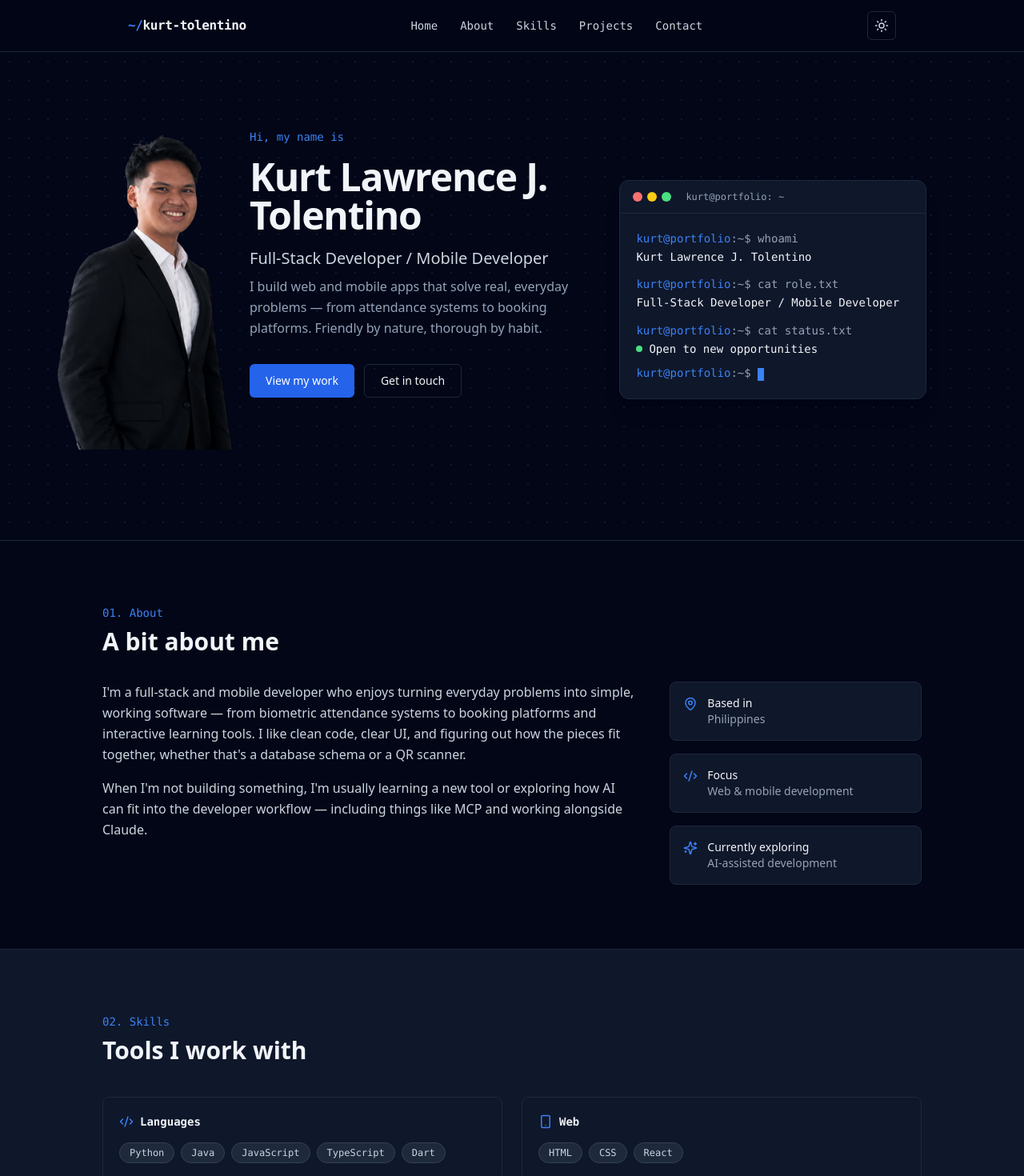
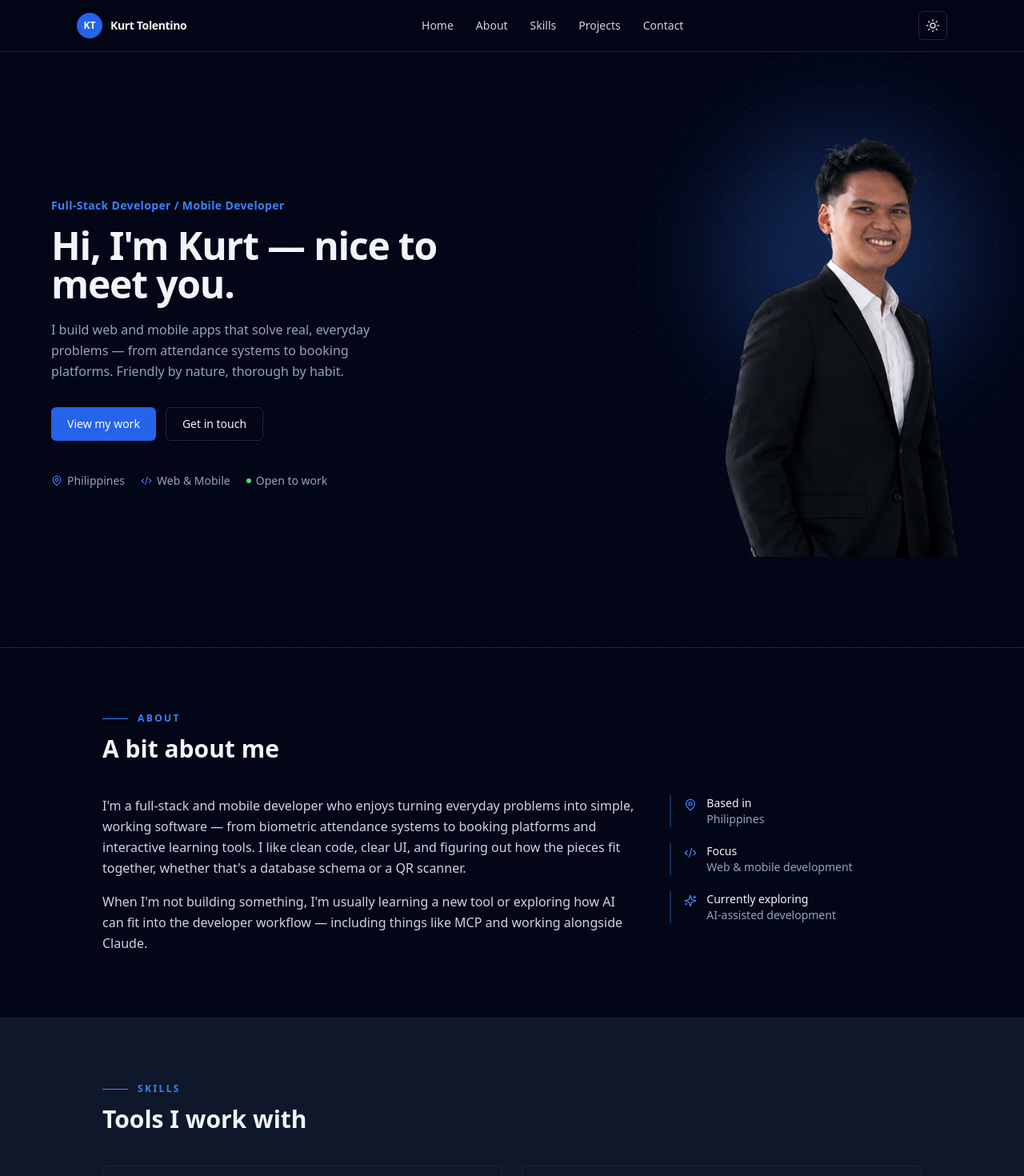
Before and after one commit to shiezZz/MyPortfolio, a React (Vite) app: page / in a window 1280 px wide. Shown: the top 1470 px of the page at 80% size. Built offline with nearby package versions, Linux system fonts and the light colour scheme.

Commit message:
Update Portfolio.jsx

```diff
--- a/src/Portfolio.jsx
+++ b/src/Portfolio.jsx
@@ -27,10 +27,10 @@ const PROFILE = {
   firstName: "Kurt",
   role: "Full-Stack Developer / Mobile Developer",
   location: "Philippines",
-  email: "tolentinolawrencekurt@gmail.com", // TODO: replace with real email
-  github: "https://github.com/shiezZz", // TODO: replace
-  linkedin: "https://www.linkedin.com/in/kurt-tolentino-717275347/", // TODO: replace
-  resumeUrl: "./resume.pdf", // TODO: replace with a real hosted PDF link
+  email: "kurtlawrence.tolentino@email.com",
+  github: "https://github.com/shiezZz",
+  linkedin: "https://www.linkedin.com/in/kurt-tolentino-717275347/",
+  resumeUrl: "./resume.pdf",
 };
 
 const NAV_LINKS = [
@@ -91,6 +91,12 @@ const PROJECTS = [
   },
 ];
 
+const QUICK_FACTS = [
+  { icon: MapPin, label: "Based in", value: PROFILE.location },
+  { icon: Code2, label: "Focus", value: "Web & mobile development" },
+  { icon: Sparkles, label: "Currently exploring", value: "AI-assisted development" },
+];
+
 // ---------------------------------------------------------------------------
 
 export default function Portfolio() {
@@ -107,7 +113,6 @@ export default function Portfolio() {
     }
   }, [menuOpen]);
 
-  // Themed class fragments, computed once per render.
   const c = {
     bg: isDark ? "bg-slate-950" : "bg-slate-50",
     bgAlt: isDark ? "bg-slate-900" : "bg-white",
@@ -120,8 +125,11 @@ export default function Portfolio() {
       ? "bg-slate-950/80 border-slate-800"
       : "bg-slate-50/80 border-slate-200",
     tag: isDark
-      ? "bg-slate-800 text-slate-300 border-slate-700"
-      : "bg-slate-100 text-slate-600 border-slate-200",
+      ? "bg-blue-500/10 text-blue-300"
+      : "bg-blue-50 text-blue-700",
+    chipBg: isDark
+      ? "bg-slate-900 border-slate-700 text-slate-200"
+      : "bg-white border-slate-200 text-slate-700",
     cardHover: isDark ? "hover:border-blue-500/60" : "hover:border-blue-400",
   };
 
@@ -131,9 +139,17 @@ export default function Portfolio() {
     if (el) el.scrollIntoView({ behavior: "smooth", block: "start" });
   };
 
+  const SectionEyebrow = ({ label }) => (
+    <div className="flex items-center gap-3 mb-3">
+      <span className="w-8 h-px bg-blue-500" aria-hidden="true" />
+      <p className="text-xs font-semibold tracking-[0.2em] uppercase text-blue-500">
+        {label}
+      </p>
+    </div>
+  );
+
   return (
     <div className={`${c.bg} ${c.text} min-h-screen font-sans transition-colors duration-300`}>
-      {/* Skip link for keyboard users */}
       <a
         href="#main"
         className="sr-only focus:not-sr-only focus:fixed focus:top-2 focus:left-2 focus:z-50 focus:px-4 focus:py-2 focus:rounded-md focus:bg-blue-600 focus:text-white"
@@ -142,28 +158,28 @@ export default function Portfolio() {
       </a>
 
       {/* ------------------------------------------------------------ HEADER */}
-      <header
-        className={`sticky top-0 z-40 border-b backdrop-blur-md ${c.headerBg}`}
-      >
-        <div className="max-w-5xl mx-auto px-5 sm:px-8">
+      <header className={`sticky top-0 z-40 border-b backdrop-blur-md ${c.headerBg}`}>
+        <div className="max-w-6xl mx-auto px-5 sm:px-8">
           <div className="flex items-center justify-between h-16">
             <button
               onClick={() => scrollTo("home")}
-              className="font-mono text-sm sm:text-base font-semibold tracking-tight focus:outline-none focus-visible:ring-2 focus-visible:ring-blue-500 rounded"
+              className="flex items-center gap-2.5 focus:outline-none focus-visible:ring-2 focus-visible:ring-blue-500 rounded"
               aria-label="Go to home section"
             >
-              <span className="text-blue-500">~/</span>kurt-tolentino
+              <span className="w-8 h-8 rounded-full bg-blue-600 text-white text-xs font-bold flex items-center justify-center">
+                KT
+              </span>
+              <span className="text-sm font-semibold tracking-tight hidden sm:inline">
+                Kurt Tolentino
+              </span>
             </button>
 
-            <nav
-              className="hidden md:flex items-center gap-1"
-              aria-label="Primary"
-            >
+            <nav className="hidden md:flex items-center gap-1" aria-label="Primary">
               {NAV_LINKS.map((link) => (
                 <button
                   key={link.id}
                   onClick={() => scrollTo(link.id)}
-                  className={`px-3 py-2 text-sm rounded-md font-mono transition-colors focus:outline-none focus-visible:ring-2 focus-visible:ring-blue-500 ${c.mutedStrong} hover:text-blue-500`}
+                  className={`px-3 py-2 text-sm rounded-md font-medium transition-colors focus:outline-none focus-visible:ring-2 focus-visible:ring-blue-500 ${c.mutedStrong} hover:text-blue-500`}
                 >
                   {link.label}
                 </button>
@@ -191,7 +207,6 @@ export default function Portfolio() {
           </div>
         </div>
 
-        {/* Mobile menu */}
         {menuOpen && (
           <nav
             className={`md:hidden border-t ${c.border} ${c.bgAlt} px-5 py-3 flex flex-col gap-1`}
@@ -201,7 +216,7 @@ export default function Portfolio() {
               <button
                 key={link.id}
                 onClick={() => scrollTo(link.id)}
-                className={`text-left px-2 py-2.5 rounded-md font-mono text-sm ${c.mutedStrong} hover:text-blue-500 focus:outline-none focus-visible:ring-2 focus-visible:ring-blue-500`}
+                className={`text-left px-2 py-2.5 rounded-md text-sm font-medium ${c.mutedStrong} hover:text-blue-500 focus:outline-none focus-visible:ring-2 focus-visible:ring-blue-500`}
               >
                 {link.label}
               </button>
@@ -212,48 +227,35 @@ export default function Portfolio() {
 
       <main id="main">
         {/* ------------------------------------------------------------ HERO */}
-        <section
-          id="home"
-          className="relative overflow-hidden px-5 sm:px-8 pt-16 pb-20 sm:pt-24 sm:pb-28"
-        >
-          {/* subtle dot-grid backdrop, decorative only */}
+        <section id="home" className="relative overflow-hidden px-5 sm:px-8 pt-16 pb-20 sm:pt-24 sm:pb-28">
           <div
             aria-hidden="true"
-            className="pointer-events-none absolute inset-0 opacity-[0.15]"
+            className="pointer-events-none absolute inset-0 opacity-[0.12]"
             style={{
               backgroundImage: `radial-gradient(${isDark ? "#3b82f6" : "#2563eb"} 1px, transparent 1px)`,
-              backgroundSize: "24px 24px",
+              backgroundSize: "28px 28px",
             }}
           />
 
-
-          <div className="relative max-w-6xl mx-auto grid md:grid-cols-[3fr_2fr] gap-12 items-center">
-            <div className="flex flex-col sm:flex-row items-center sm:items-start gap-4 sm:gap-2">
-              <img
-                src="./prof-port.png"
-                alt="Portrait of Kurt Lawrence J. Tolentino"
-                className="hidden sm:block w-32 md:w-60 h-auto object-contain shrink-0"
-              />
-              <div>
-                <p className="font-mono text-sm text-blue-500 mb-4">
-                  Hi, my name is
-                </p>
-                <h1 className="text-4xl sm:text-5xl font-bold tracking-tight leading-tight mb-4">
-                  {PROFILE.name}
-                </h1>
-              <p className={`text-lg sm:text-xl ${c.mutedStrong} mb-2`}>
+          <div className="relative max-w-6xl mx-auto grid md:grid-cols-[6fr_5fr] gap-16 items-center">
+            {/* Left: intro */}
+            <div>
+              <p className="text-sm font-semibold tracking-wide text-blue-500 mb-4">
                 {PROFILE.role}
               </p>
+              <h1 className="text-4xl sm:text-5xl font-bold tracking-tight leading-tight mb-5">
+                Hi, I'm {PROFILE.firstName} — nice to meet you.
+              </h1>
               <p className={`${c.muted} mb-8 max-w-md leading-relaxed`}>
                 I build web and mobile apps that solve real, everyday problems —
                 from attendance systems to booking platforms. Friendly by
                 nature, thorough by habit.
               </p>
 
-              <div className="flex flex-wrap gap-3">
+              <div className="flex flex-wrap gap-3 mb-10">
                 <button
                   onClick={() => scrollTo("projects")}
-                  className="px-5 py-2.5 rounded-md bg-blue-600 text-white text-sm font-medium hover:bg-blue-500 transition-colors focus:outline-none focus-visible:ring-2 focus-visible:ring-blue-400 focus-visible:ring-offset-2 focus-visible:ring-offset-transparent"
+                  className="px-5 py-2.5 rounded-md bg-blue-600 text-white text-sm font-medium hover:bg-blue-500 transition-colors focus:outline-none focus-visible:ring-2 focus-visible:ring-blue-400 focus-visible:ring-offset-2"
                 >
                   View my work
                 </button>
@@ -264,64 +266,45 @@ export default function Portfolio() {
                   Get in touch
                 </button>
               </div>
+
+              <div className={`flex flex-wrap items-center gap-x-5 gap-y-2 text-sm ${c.muted}`}>
+                <span className="inline-flex items-center gap-1.5">
+                  <MapPin size={14} className="text-blue-500" aria-hidden="true" />
+                  {PROFILE.location}
+                </span>
+                <span className="inline-flex items-center gap-1.5">
+                  <Code2 size={14} className="text-blue-500" aria-hidden="true" />
+                  Web & Mobile
+                </span>
+                <span className="inline-flex items-center gap-1.5">
+                  <span className="w-1.5 h-1.5 rounded-full bg-green-400" aria-hidden="true" />
+                  Open to work
+                </span>
               </div>
             </div>
 
-            {/* Signature element: terminal window */}
-            <div
-              className={`rounded-xl border ${c.border} ${c.surface} shadow-xl overflow-hidden max-w-sm md:mx-0 mx-auto`}
-              role="img"
-              aria-label="Terminal window showing a simulated command line introduction of Kurt as a Full-Stack and Mobile Developer, currently open to new opportunities"
-            >
+            {/* Right: portrait with soft glow + floating skill chips */}
+            <div className="relative flex justify-center md:justify-end">
               <div
-                className={`flex items-center gap-1.5 px-4 py-3 border-b ${c.border}`}
-              >
-                <span className="w-3 h-3 rounded-full bg-red-400" />
-                <span className="w-3 h-3 rounded-full bg-yellow-400" />
-                <span className="w-3 h-3 rounded-full bg-green-400" />
-                <span className={`ml-3 font-mono text-xs ${c.muted}`}>
-                  kurt@portfolio: ~
-                </span>
-              </div>
-              <div className="p-5 font-mono text-sm leading-relaxed">
-                <p className={c.muted}>
-                  <span className="text-blue-500">kurt@portfolio</span>:~$ whoami
-                </p>
-                <p className="mb-3">{PROFILE.name}</p>
-
-                <p className={c.muted}>
-                  <span className="text-blue-500">kurt@portfolio</span>:~$ cat role.txt
-                </p>
-                <p className="mb-3">{PROFILE.role}</p>
-
-                <p className={c.muted}>
-                  <span className="text-blue-500">kurt@portfolio</span>:~$ cat status.txt
-                </p>
-                <p className="flex items-center gap-2">
-                  <span className="w-2 h-2 rounded-full bg-green-400 inline-block" />
-                  Open to new opportunities
-                </p>
-                <p className={`${c.muted} mt-2`}>
-                  <span className="text-blue-500">kurt@portfolio</span>:~${" "}
-                  <span className="inline-block w-2 h-4 bg-blue-500 align-middle motion-safe:animate-pulse motion-reduce:animate-none" />
-                </p>
+                aria-hidden="true"
+                className="absolute w-64 h-64 sm:w-80 sm:h-80 rounded-full blur-3xl opacity-25 bg-blue-500"
+              />
+              <div className="relative">
+                <img
+                  src="./prof-port.png"
+                  alt="Portrait of Kurt Lawrence J. Tolentino"
+                  className="relative w-56 sm:w-72 md:w-80 h-auto object-contain"
+                />
               </div>
             </div>
-
           </div>
         </section>
 
         {/* ------------------------------------------------------------ ABOUT */}
-        <section
-          id="about"
-          className={`px-5 sm:px-8 py-16 sm:py-20 border-t ${c.border}`}
-        >
+        <section id="about" className={`px-5 sm:px-8 py-16 sm:py-20 border-t ${c.border}`}>
           <div className="max-w-5xl mx-auto">
-            <p className="font-mono text-sm text-blue-500 mb-2">01. About</p>
-            <h2 className="text-2xl sm:text-3xl font-bold mb-8">
-              A bit about me
-            </h2>
-
+            <SectionEyebrow label="About" />
+            <h2 className="text-2xl sm:text-3xl font-bold mb-10">A bit about me</h2>
 
             <div className="grid md:grid-cols-3 gap-10">
               <div className="md:col-span-2">
@@ -341,64 +324,42 @@ export default function Portfolio() {
                 </p>
               </div>
 
-              <div className="space-y-4">
-                <div className={`flex items-start gap-3 p-4 rounded-lg border ${c.border} ${c.surface}`}>
-                  <MapPin size={18} className="text-blue-500 mt-0.5 shrink-0" aria-hidden="true" />
-                  <div>
-                    <p className="text-sm font-medium">Based in</p>
-                    <p className={`text-sm ${c.muted}`}>{PROFILE.location}</p>
-                  </div>
-                </div>
-                <div className={`flex items-start gap-3 p-4 rounded-lg border ${c.border} ${c.surface}`}>
-                  <Code2 size={18} className="text-blue-500 mt-0.5 shrink-0" aria-hidden="true" />
-                  <div>
-                    <p className="text-sm font-medium">Focus</p>
-                    <p className={`text-sm ${c.muted}`}>Web & mobile development</p>
-                  </div>
-                </div>
-                <div className={`flex items-start gap-3 p-4 rounded-lg border ${c.border} ${c.surface}`}>
-                  <Sparkles size={18} className="text-blue-500 mt-0.5 shrink-0" aria-hidden="true" />
-                  <div>
-                    <p className="text-sm font-medium">Currently exploring</p>
-                    <p className={`text-sm ${c.muted}`}>AI-assisted development</p>
-                  </div>
-                </div>
+              <div className="space-y-5">
+                {QUICK_FACTS.map((fact) => {
+                  const Icon = fact.icon;
+                  return (
+                    <div key={fact.label} className="flex items-start gap-3 border-l-2 border-blue-500/30 pl-4">
+                      <Icon size={16} className="text-blue-500 mt-1 shrink-0" aria-hidden="true" />
+                      <div>
+                        <p className="text-sm font-medium">{fact.label}</p>
+                        <p className={`text-sm ${c.muted}`}>{fact.value}</p>
+                      </div>
+                    </div>
+                  );
+                })}
               </div>
             </div>
           </div>
         </section>
 
         {/* ------------------------------------------------------------ SKILLS */}
-        <section
-          id="skills"
-          className={`px-5 sm:px-8 py-16 sm:py-20 border-t ${c.border} ${c.bgAlt}`}
-        >
+        <section id="skills" className={`px-5 sm:px-8 py-16 sm:py-20 border-t ${c.border} ${c.bgAlt}`}>
           <div className="max-w-5xl mx-auto">
-            <p className="font-mono text-sm text-blue-500 mb-2">02. Skills</p>
-            <h2 className="text-2xl sm:text-3xl font-bold mb-10">
-              Tools I work with
-            </h2>
+            <SectionEyebrow label="Skills" />
+            <h2 className="text-2xl sm:text-3xl font-bold mb-10">Tools I work with</h2>
 
             <div className="grid sm:grid-cols-2 gap-6">
               {SKILL_GROUPS.map((group) => {
                 const Icon = group.icon;
                 return (
-                  <div
-                    key={group.label}
-                    className={`p-5 rounded-lg border ${c.border} ${c.surface}`}
-                  >
+                  <div key={group.label} className={`p-5 rounded-lg border ${c.border} ${c.surface}`}>
                     <div className="flex items-center gap-2 mb-4">
-                      <Icon size={18} className="text-blue-500" aria-hidden="true" />
-                      <h3 className="font-mono text-sm font-semibold">
-                        {group.label}
-                      </h3>
+                      <Icon size={17} className="text-blue-500" aria-hidden="true" />
+                      <h3 className="text-sm font-semibold">{group.label}</h3>
                     </div>
                     <ul className="flex flex-wrap gap-2" aria-label={`${group.label} skills`}>
                       {group.items.map((item) => (
-                        <li
-                          key={item}
-                          className={`px-3 py-1 rounded-full border text-xs font-mono ${c.tag}`}
-                        >
+                        <li key={item} className={`px-3 py-1 rounded-full text-xs font-medium ${c.tag}`}>
                           {item}
                         </li>
                       ))}
@@ -411,15 +372,10 @@ export default function Portfolio() {
         </section>
 
         {/* ------------------------------------------------------------ PROJECTS */}
-        <section
-          id="projects"
-          className={`px-5 sm:px-8 py-16 sm:py-20 border-t ${c.border}`}
-        >
+        <section id="projects" className={`px-5 sm:px-8 py-16 sm:py-20 border-t ${c.border}`}>
           <div className="max-w-5xl mx-auto">
-            <p className="font-mono text-sm text-blue-500 mb-2">03. Projects</p>
-            <h2 className="text-2xl sm:text-3xl font-bold mb-10">
-              Things I've built
-            </h2>
+            <SectionEyebrow label="Projects" />
+            <h2 className="text-2xl sm:text-3xl font-bold mb-10">Things I've built</h2>
 
             <div className="grid md:grid-cols-3 gap-6">
               {PROJECTS.map((project) => (
@@ -428,16 +384,11 @@ export default function Portfolio() {
                   className={`flex flex-col p-5 rounded-lg border ${c.border} ${c.surface} transition-colors ${c.cardHover}`}
                 >
                   <h3 className="font-semibold mb-2">{project.title}</h3>
-                  <p className={`text-sm ${c.muted} leading-relaxed mb-4 flex-1`}>
-                    {project.description}
-                  </p>
+                  <p className={`text-sm ${c.muted} leading-relaxed mb-4 flex-1`}>{project.description}</p>
 
                   <ul className="flex flex-wrap gap-1.5 mb-4" aria-label={`Technologies used in ${project.title}`}>
                     {project.tags.map((tag) => (
-                      <li
-                        key={tag}
-                        className={`px-2 py-0.5 rounded text-[11px] font-mono border ${c.tag}`}
-                      >
+                      <li key={tag} className={`px-2.5 py-0.5 rounded-full text-[11px] font-medium ${c.tag}`}>
                         {tag}
                       </li>
                     ))}
@@ -472,18 +423,14 @@ export default function Portfolio() {
         </section>
 
         {/* ------------------------------------------------------------ CONTACT */}
-        <section
-          id="contact"
-          className={`px-5 sm:px-8 py-16 sm:py-24 border-t ${c.border} ${c.bgAlt}`}
-        >
+        <section id="contact" className={`px-5 sm:px-8 py-16 sm:py-24 border-t ${c.border} ${c.bgAlt}`}>
           <div className="max-w-2xl mx-auto text-center">
-            <p className="font-mono text-sm text-blue-500 mb-2">04. Contact</p>
-            <h2 className="text-2xl sm:text-3xl font-bold mb-4">
-              Let's build something together
-            </h2>
+            <div className="flex justify-center">
+              <SectionEyebrow label="Contact" />
+            </div>
+            <h2 className="text-2xl sm:text-3xl font-bold mb-4">Let's build something together</h2>
             <p className={`${c.muted} mb-10`}>
-              Have a project in mind or just want to say hi? I'd love to hear
-              from you.
+              Have a project in mind or just want to say hi? I'd love to hear from you.
             </p>
 
             <div className="flex flex-wrap justify-center gap-3 mb-10">
@@ -537,7 +484,7 @@ export default function Portfolio() {
 
       {/* ------------------------------------------------------------ FOOTER */}
       <footer className={`px-5 sm:px-8 py-8 border-t ${c.border}`}>
-        <div className={`max-w-5xl mx-auto text-center text-xs font-mono ${c.muted}`}>
+        <div className={`max-w-5xl mx-auto text-center text-xs ${c.muted}`}>
           © 2026 {PROFILE.name} — Built with React & Tailwind CSS
         </div>
       </footer>
```
